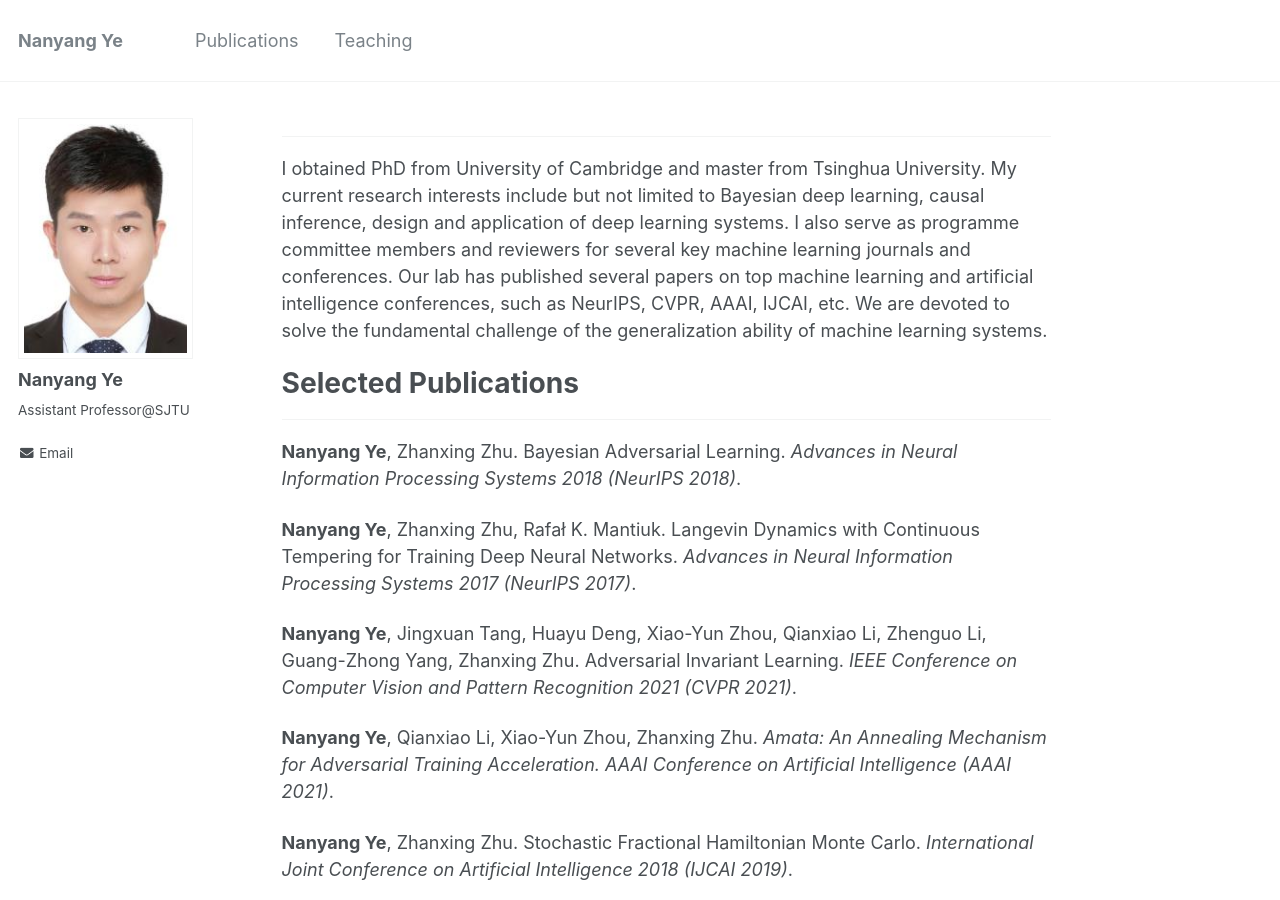
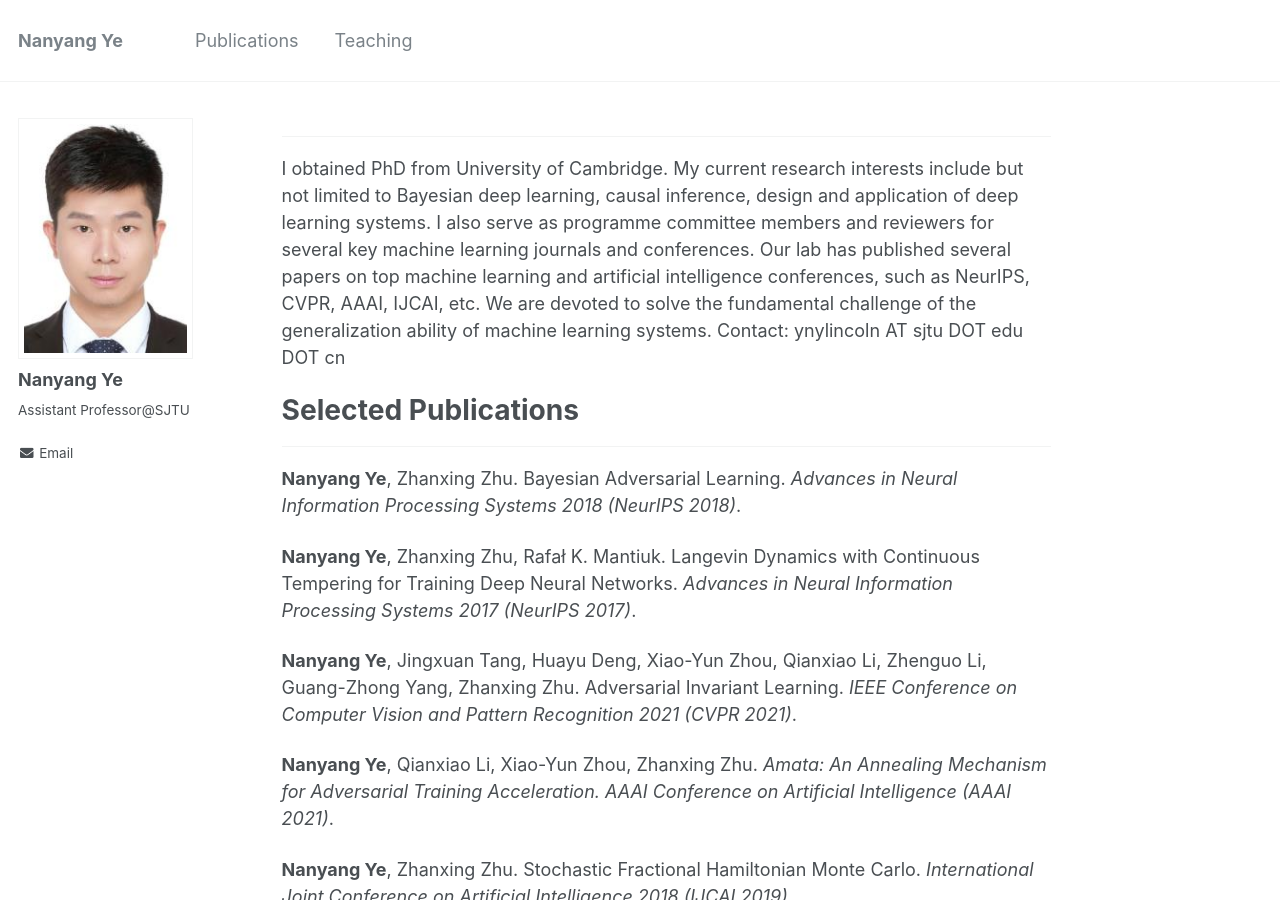
Before and after one commit to ynysjtu/ynysjtu.github.io, a Jekyll site: the page built from _pages/about.md, in a window 1280 px wide and 900 px high. Built offline with Jekyll 4.4.1, drawn with Linux system fonts in a browser that asks for light colours.

Commit message:
Update about.md

```diff
--- a/_pages/about.md
+++ b/_pages/about.md
@@ -7,7 +7,8 @@ redirect_from:
   - /about.html
 ---
 ------
-I obtained PhD from University of Cambridge and master from Tsinghua University. My current research interests include but not limited to Bayesian deep learning, causal inference, design and application of deep learning systems. I also serve as programme committee members and reviewers for several key machine learning journals and conferences. Our lab has published several papers on top machine learning and artificial intelligence conferences, such as NeurIPS, CVPR, AAAI, IJCAI, etc. We are devoted to solve the fundamental challenge of the generalization ability of machine learning systems.
+I obtained PhD from University of Cambridge. My current research interests include but not limited to Bayesian deep learning, causal inference, design and application of deep learning systems. I also serve as programme committee members and reviewers for several key machine learning journals and conferences. Our lab has published several papers on top machine learning and artificial intelligence conferences, such as NeurIPS, CVPR, AAAI, IJCAI, etc. We are devoted to solve the fundamental challenge of the generalization ability of machine learning systems.
+Contact: ynylincoln AT sjtu DOT edu DOT cn
 
 # Selected Publications
 ------
```
